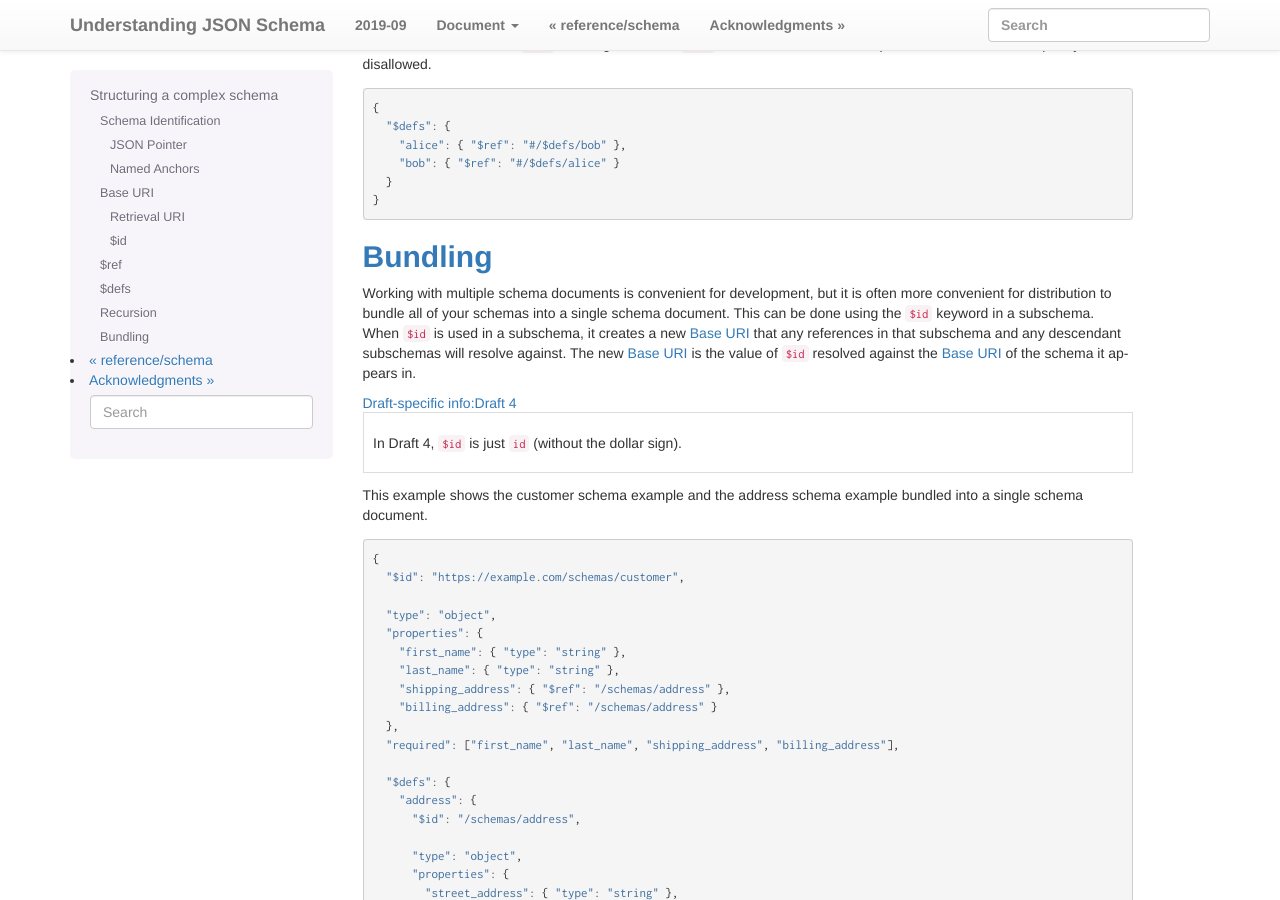
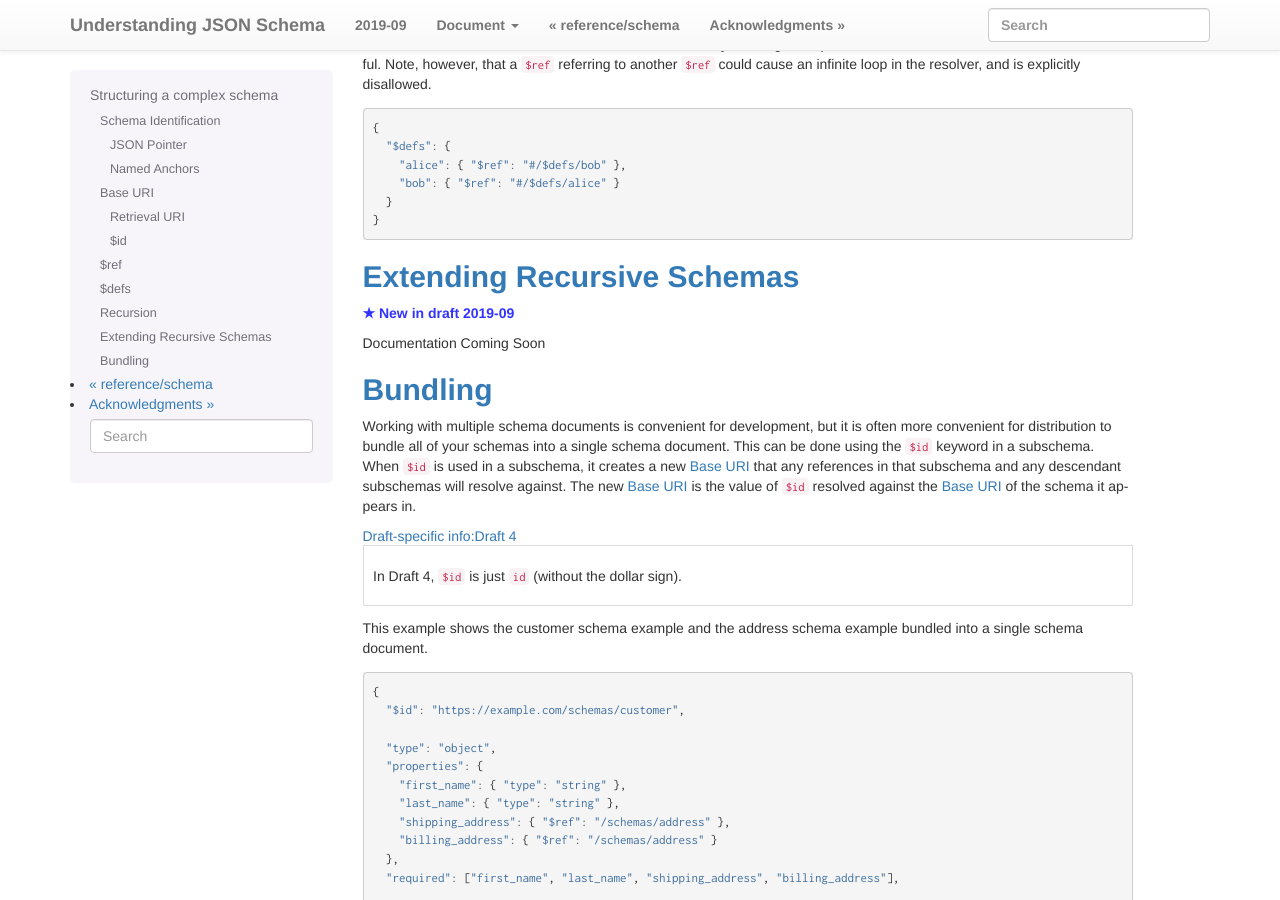
Before and after one commit to json-schema-org/understanding-json-schema, a Sphinx documentation site: the page built from source/structuring.rst, in a window 1280 px wide and 900 px high, scrolled down 6390 px. Built offline with Sphinx 7.4.7, drawn with Linux system fonts in a browser that asks for light colours; some web fonts are replaced; pages that are not in the unit, such as notebooks, are missing from menus; some of the changed text lies outside the part shown.

Commit message:
Add stub for $recursiveAnchor/$recursiveRef

```diff
--- a/source/structuring.rst
+++ b/source/structuring.rst
@@ -488,6 +488,21 @@
     }
 
 .. index::
+   single: Extending Recursive Schemas
+   single: $recursiveRef
+   single: $recursiveAnchor
+   single: structuring; Extending Recursive Schemas
+
+.. _extending-recursive-schemas:
+
+Extending Recursive Schemas
+---------------------------
+
+|Draft2019-09|
+
+Documentation Coming Soon
+
+.. index::
    single: bundling
    single: $id
    single: structuring; bundling; $id
```
